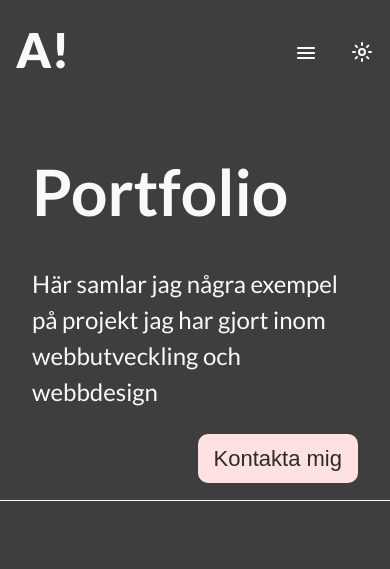
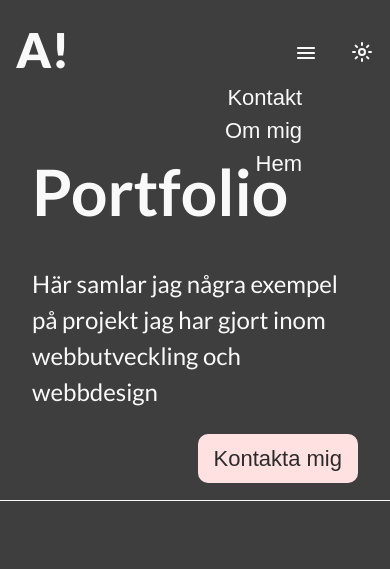
Before and after one commit to AndreaStromberg/Portfolio, a plain HTML site: page index.html in a window 390 px wide. Both pictures are taken after a click on the button 306 px from the left and 47 px from the top of the page. Shown: the top 569 px of the page. Drawn offline with Linux system fonts and the light colour scheme.

Commit message:
Gjort utfällbar meny

```diff
--- /dev/null
+++ b/expandableMenu.js
@@ -0,0 +1,17 @@
+const expandableMenu = () => {
+  // hämta element från DOM
+  const menuButton = document.querySelector(".menu-button")
+  const menu = document.querySelector(".menu-expanded")
+
+  //funktion för att toggla synlig meny
+  const toggleMenu = () => {
+    console.log("Klickat på knappen")
+    menu.classList.toggle("menu-expanded--visible")
+  }
+
+  //eventlyssnare
+
+  menuButton.addEventListener("click", toggleMenu)
+}
+
+expandableMenu()
--- a/index.html
+++ b/index.html
@@ -20,6 +20,8 @@
 
 
     <script src="lightmode.js" defer></script>
+    <script src="expandableMenu.js" defer></script>
+
 </head>
 
 <body>
@@ -50,6 +52,8 @@
             </ul>
 
             <!-- Hamburgermenyknapp som ska synas på mindre skärmar när menylistan inte syns -->
+            <!-- <div class="hamburger-menu"> -->
+
             <button class="menu-button">
                 <svg width="18" height="12" viewBox="0 0 18 12" fill="none" xmlns="http://www.w3.org/2000/svg">
                     <path
@@ -57,8 +61,21 @@
                         fill="currentColor" />
                 </svg>
 
+                <ul class="menu-expanded">
+                    <li class="menu-expanded__listitem"><a href="">Kontakt</a></li>
+                    <li class="menu-expanded__listitem"><a href="">Om mig</a></li>
+                    <li class="menu-expanded__listitem"><a href="index.html">Hem</a></li>
+                </ul>
+
 
             </button>
+
+
+
+
+
+
+            <!-- </div> -->
 
             <button class="light-button">
                 <svg width="20" height="20" viewBox="0 0 20 20" fill="none" xmlns="http://www.w3.org/2000/svg">
--- a/style.css
+++ b/style.css
@@ -169,6 +169,38 @@ button {
 
   .menu-button {
     display: none;
+    position: relative;
+  }
+
+  /* .hamburger-menu {
+    position: relative;
+  } */
+
+  .menu-expanded {
+    position: absolute;
+    top: 100%;
+    right: 1rem;
+    list-style: none;
+    display: none;
+
+    .menu-expanded__listitem {
+      white-space: nowrap;
+      a {
+        color: var(--color-text-light);
+        text-decoration: none;
+
+        &:hover {
+          color: var(--color-accent-darker);
+        }
+      }
+    }
+
+    &.menu-expanded--visible {
+      /* display: block; */
+      display: flex;
+      flex-direction: column;
+      align-items: end;
+    }
   }
 
   /* Anpassningar för mindre skärmar */
```
